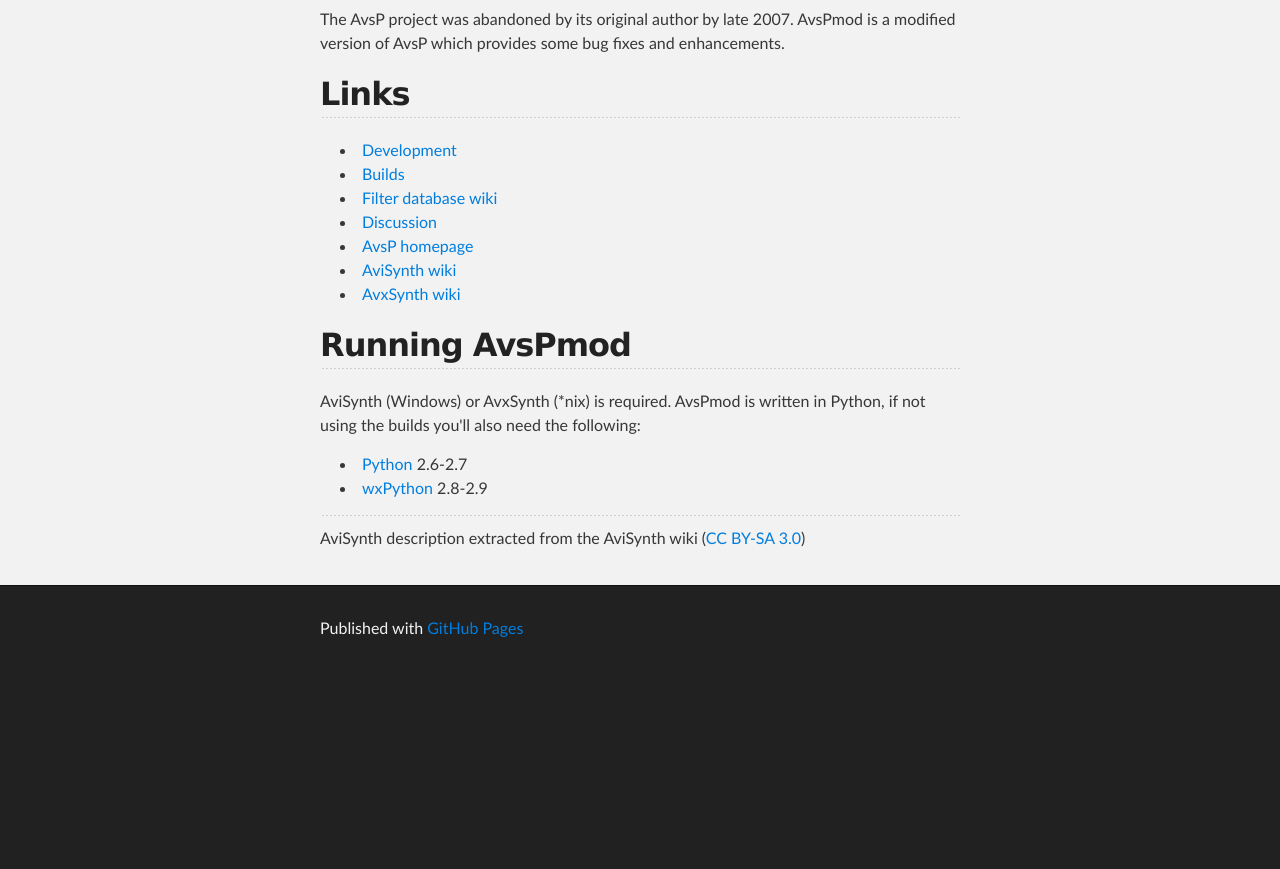
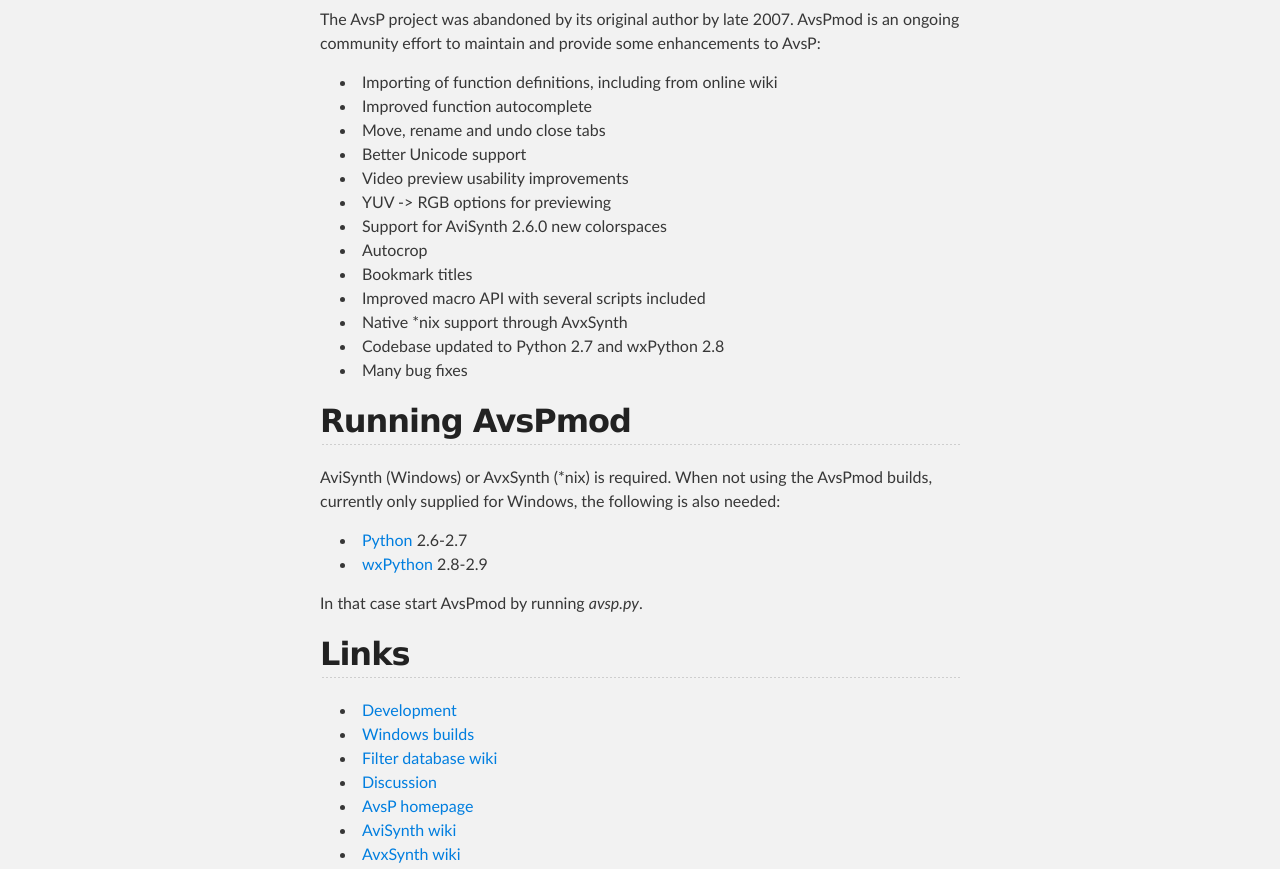
Before and after one commit to AvsPmod/avspmod.github.com, a plain HTML site: page index.html in a window 1280 px wide. Shown: the part 1189-2058 px from the top of the page. Before the commit the page ends 1864 px from the top, so only its background shows below. Drawn offline with Linux system fonts and the light colour scheme.

Commit message:
Replace master branch with page content via GitHub

```diff
--- a/index.html
+++ b/index.html
@@ -72,29 +72,45 @@
 </ul><h2>What is AvsPmod?</h2>
 
 <p>The AvsP project was abandoned by its original author by late 2007.
-AvsPmod is a modified version of AvsP which provides some bug fixes
-and enhancements.</p>
-
-<h2>Links</h2>
+AvsPmod is an ongoing community effort to maintain and provide some
+enhancements to AvsP:</p>
 
 <ul>
-<li><a href="https://github.com/avspmod/avspmod">Development</a></li>
-<li><a href="https://github.com/AvsPmod/AvsPmod/downloads">Builds</a></li>
-<li><a href="https://github.com/AvsPmod/AvsPmod/wiki/Filter-database">Filter database wiki</a></li>
-<li><a href="http://forum.doom9.org/showthread.php?t=153248">Discussion</a></li>
-<li><a href="http://avisynth.org/qwerpoi/">AvsP homepage</a></li>
-<li><a href="http://avisynth.org/mediawiki/Main_Page">AviSynth wiki</a></li>
-<li><a href="https://github.com/avxsynth/avxsynth/wiki">AvxSynth wiki</a></li>
+<li>Importing of function definitions, including from online wiki</li>
+<li>Improved function autocomplete</li>
+<li>Move, rename and undo close tabs</li>
+<li>Better Unicode support</li>
+<li>Video preview usability improvements</li>
+<li>YUV -&gt; RGB options for previewing</li>
+<li>Support for AviSynth 2.6.0 new colorspaces</li>
+<li>Autocrop</li>
+<li>Bookmark titles</li>
+<li>Improved macro API with several scripts included</li>
+<li>Native *nix support through AvxSynth</li>
+<li>Codebase updated to Python 2.7 and wxPython 2.8</li>
+<li>Many bug fixes</li>
 </ul><h2>Running AvsPmod</h2>
 
-<p>AviSynth (Windows) or AvxSynth (*nix) is required. AvsPmod is written in
-Python, if not using the builds you'll also need the following:</p>
+<p>AviSynth (Windows) or AvxSynth (*nix) is required. When not using the AvsPmod builds,
+currently only supplied for Windows, the following is also needed:</p>
 
 <ul>
 <li>
 <a href="http://python.org/">Python</a> 2.6-2.7</li>
 <li>
 <a href="http://www.wxpython.org/">wxPython</a> 2.8-2.9</li>
+</ul><p>In that case start AvsPmod by running <em>avsp.py</em>.</p>
+
+<h2>Links</h2>
+
+<ul>
+<li><a href="https://github.com/avspmod/avspmod">Development</a></li>
+<li><a href="http://www.amvhell.com/avspmod/">Windows builds</a></li>
+<li><a href="https://github.com/AvsPmod/AvsPmod/wiki/Filter-database">Filter database wiki</a></li>
+<li><a href="http://forum.doom9.org/showthread.php?t=153248">Discussion</a></li>
+<li><a href="http://avisynth.org/qwerpoi/">AvsP homepage</a></li>
+<li><a href="http://avisynth.org/mediawiki/Main_Page">AviSynth wiki</a></li>
+<li><a href="https://github.com/avxsynth/avxsynth/wiki">AvxSynth wiki</a></li>
 </ul><hr><p><sub>AviSynth description extracted from the AviSynth wiki
 (<a href="https://creativecommons.org/licenses/by-sa/3.0/">CC BY-SA 3.0</a>)</sub></p>
       </section>
```
Also changed, not shown: params.json (+1 -1 lines).
